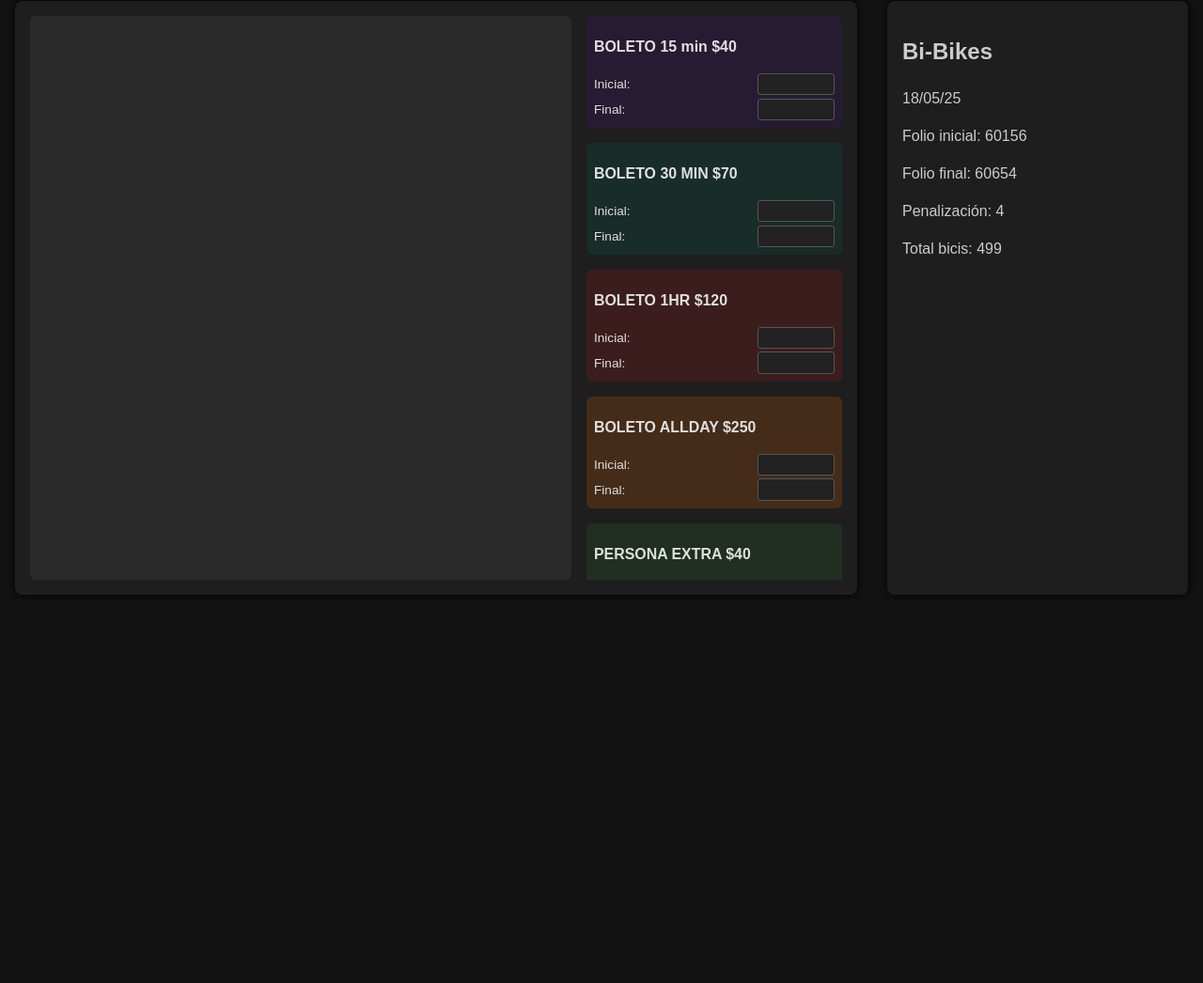
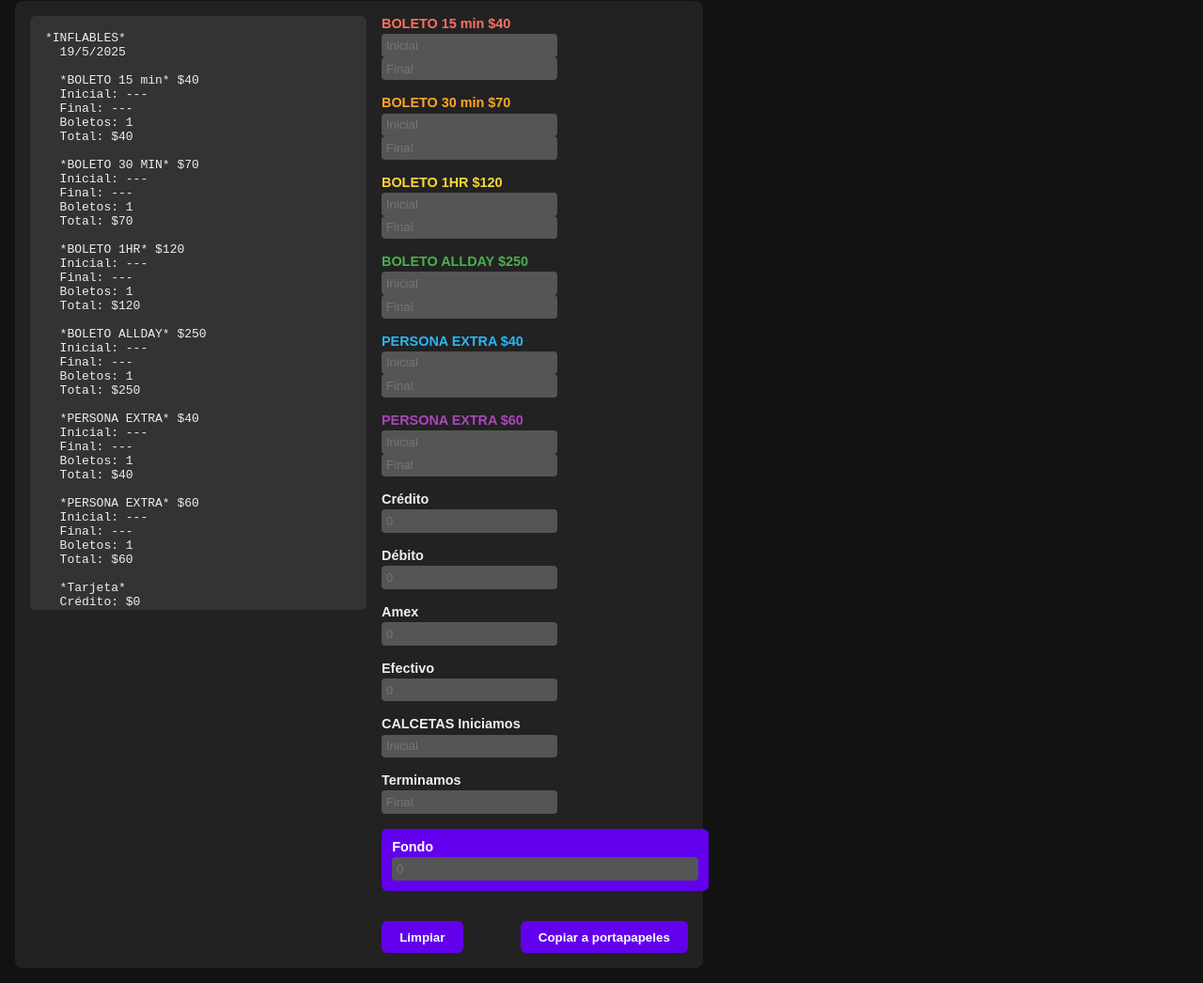
Before and after one commit to JonBuluc/cortePB, a plain HTML site: page index.html in a window 1280 px wide. Shown: the part 68-1114 px from the top of the page at 94% size. Before the commit the page ends 800 px from the top, so only its background shows below. Drawn offline with Linux system fonts and the light colour scheme.

Commit message:
Agrega lógica completa para menú Inflables/Bicis, cálculo dinámico, copiado al portapapeles y limpieza de formularios

```diff
--- a/index.html
+++ b/index.html
@@ -9,89 +9,130 @@
 <body>
   <header>
     <h1>Corte PB</h1>
-    <div id="inputFondoContainer">
-      <label for="inputFondo"><strong>Fondo: $</strong></label>
-      <input type="number" id="inputFondo" min="0" value="0" />
-    </div>
+    <nav>
+      <button id="btnMostrarInflables" class="active">Inflables</button>
+      <button id="btnMostrarBicis">Bicis</button>
+    </nav>
   </header>
 
   <main>
-    <section id="izquierda">
-      <article id="textoPlano" class="texto-plano"></article>
+    <!-- Inflables -->
+    <section id="seccionInflables" class="seccionActiva">
+      <div class="contenido">
+        <div class="texto-plano" id="textoPlanoInflables" aria-label="Resumen inflables"></div>
 
-      <form id="formularios">
-        <!-- Inflables -->
-        <div class="tipo-boleto boleto15">
-          <h3>BOLETO 15 min $40</h3>
-          <label>Inicial: <input type="number" id="boleto15Inicial" min="0" /></label>
-          <label>Final: <input type="number" id="boleto15Final" min="0" /></label>
+        <form id="formInflables">
+          <!-- Boletos -->
+          <div class="grupo-inputs boleto boleto15">
+            <label>BOLETO 15 min $40</label>
+            <input type="number" id="boleto15Inicial" placeholder="Inicial" min="0" />
+            <input type="number" id="boleto15Final" placeholder="Final" min="0" />
           </div>
 
-        <div class="tipo-boleto boleto30">
-          <h3>BOLETO 30 MIN $70</h3>
-          <label>Inicial: <input type="number" id="boleto30Inicial" min="0" /></label>
-          <label>Final: <input type="number" id="boleto30Final" min="0" /></label>
+          <div class="grupo-inputs boleto boleto30">
+            <label>BOLETO 30 min $70</label>
+            <input type="number" id="boleto30Inicial" placeholder="Inicial" min="0" />
+            <input type="number" id="boleto30Final" placeholder="Final" min="0" />
           </div>
 
-        <div class="tipo-boleto boleto1hr">
-          <h3>BOLETO 1HR $120</h3>
-          <label>Inicial: <input type="number" id="boleto1hrInicial" min="0" /></label>
-          <label>Final: <input type="number" id="boleto1hrFinal" min="0" /></label>
+          <div class="grupo-inputs boleto boleto1hr">
+            <label>BOLETO 1HR $120</label>
+            <input type="number" id="boleto1hrInicial" placeholder="Inicial" min="0" />
+            <input type="number" id="boleto1hrFinal" placeholder="Final" min="0" />
           </div>
 
-        <div class="tipo-boleto boletoAllDay">
-          <h3>BOLETO ALLDAY $250</h3>
-          <label>Inicial: <input type="number" id="boletoAllDayInicial" min="0" /></label>
-          <label>Final: <input type="number" id="boletoAllDayFinal" min="0" /></label>
+          <div class="grupo-inputs boleto boletoAllDay">
+            <label>BOLETO ALLDAY $250</label>
+            <input type="number" id="boletoAllDayInicial" placeholder="Inicial" min="0" />
+            <input type="number" id="boletoAllDayFinal" placeholder="Final" min="0" />
           </div>
 
-        <div class="tipo-boleto personaExtra40">
-          <h3>PERSONA EXTRA $40</h3>
-          <label>Inicial: <input type="number" id="personaExtra40Inicial" min="0" /></label>
-          <label>Final: <input type="number" id="personaExtra40Final" min="0" /></label>
+          <div class="grupo-inputs boleto personaExtra40">
+            <label>PERSONA EXTRA $40</label>
+            <input type="number" id="personaExtra40Inicial" placeholder="Inicial" min="0" />
+            <input type="number" id="personaExtra40Final" placeholder="Final" min="0" />
           </div>
 
-        <div class="tipo-boleto personaExtra60">
-          <h3>PERSONA EXTRA $60</h3>
-          <label>Inicial: <input type="number" id="personaExtra60Inicial" min="0" /></label>
-          <label>Final: <input type="number" id="personaExtra60Final" min="0" /></label>
+          <div class="grupo-inputs boleto personaExtra60">
+            <label>PERSONA EXTRA $60</label>
+            <input type="number" id="personaExtra60Inicial" placeholder="Inicial" min="0" />
+            <input type="number" id="personaExtra60Final" placeholder="Final" min="0" />
           </div>
 
-        <!-- Tarjeta y efectivo -->
-        <div class="tipo-boleto tarjeta">
-          <h3>Tarjeta</h3>
-          <label>Crédito: <input type="number" id="tarjetaCredito" min="0" /></label>
-          <label>Débito: <input type="number" id="tarjetaDebito" min="0" /></label>
-          <label>Amex: <input type="number" id="tarjetaAmex" min="0" /></label>
+          <!-- Tarjetas y efectivo -->
+          <div class="grupo-inputs tarjeta">
+            <label>Crédito</label>
+            <input type="number" id="tarjetaCredito" placeholder="0" min="0" />
           </div>
-
-        <div class="tipo-boleto efectivo">
-          <label>Efectivo: <input type="number" id="efectivoTotal" min="0" /></label>
+          <div class="grupo-inputs tarjeta">
+            <label>Débito</label>
+            <input type="number" id="tarjetaDebito" placeholder="0" min="0" />
+          </div>
+          <div class="grupo-inputs tarjeta">
+            <label>Amex</label>
+            <input type="number" id="tarjetaAmex" placeholder="0" min="0" />
+          </div>
+          <div class="grupo-inputs tarjeta">
+            <label>Efectivo</label>
+            <input type="number" id="efectivoTotal" placeholder="0" min="0" />
           </div>
 
           <!-- Calcetas -->
-        <div class="tipo-boleto calcetas">
-          <h3>CALCETAS</h3>
-          <label>Iniciamos: <input type="number" id="calcetasInicial" min="0" /></label>
-          <label>Terminamos: <input type="number" id="calcetasTerminamos" min="0" /></label>
-          <p>Vendidas: <span id="calcetasVendidas">0</span></p>
-          <p>Total: <span id="calcetasTotal">$0</span></p>
+          <div class="grupo-inputs calcetas">
+            <label>CALCETAS Iniciamos</label>
+            <input type="number" id="calcetasInicial" placeholder="Inicial" min="0" />
+          </div>
+          <div class="grupo-inputs calcetas">
+            <label>Terminamos</label>
+            <input type="number" id="calcetasTerminamos" placeholder="Final" min="0" />
+          </div>
+
+          <!-- Fondo -->
+          <div class="grupo-inputs fondo">
+            <label>Fondo</label>
+            <input type="number" id="inputFondo" placeholder="0" min="0" />
           </div>
 
           <div class="botones">
-          <button type="button" id="btnLimpiar">Limpiar datos</button>
-          <button type="button" id="btnCopiar">Copiar a portapapeles</button>
+            <button type="button" id="btnLimpiarInflables">Limpiar</button>
+            <button type="button" id="btnCopiarInflables">Copiar a portapapeles</button>
           </div>
         </form>
+      </div>
     </section>
 
-    <section id="derecha">
-      <h2>Bi-Bikes</h2>
+    <!-- Bicis -->
+    <section id="seccionBicis" class="seccionOculta">
+      <div class="contenido">
+        <div class="texto-plano" id="textoPlanoBicis" aria-label="Resumen bicis"></div>
+
+        <form id="formBicis">
+          <label><strong>Bi-Bikes</strong></label>
           <p>18/05/25</p>
-      <p>Folio inicial: 60156</p>
-      <p>Folio final: 60654</p>
-      <p>Penalización: 4</p>
-      <p>Total bicis: 499</p>
+
+          <div class="grupo-inputs bici">
+            <label>Folio inicial</label>
+            <input type="number" id="biciFolioInicial" placeholder="Inicial" min="0" />
+          </div>
+          <div class="grupo-inputs bici">
+            <label>Folio final</label>
+            <input type="number" id="biciFolioFinal" placeholder="Final" min="0" />
+          </div>
+          <div class="grupo-inputs bici">
+            <label>Penalización</label>
+            <input type="number" id="biciPenalizacion" placeholder="Penalización" min="0" />
+          </div>
+          <div class="grupo-inputs bici">
+            <label>Total bicis</label>
+            <input type="number" id="biciTotal" placeholder="Total" min="0" />
+          </div>
+
+          <div class="botones">
+            <button type="button" id="btnLimpiarBicis">Limpiar</button>
+            <button type="button" id="btnCopiarBicis">Copiar a portapapeles</button>
+          </div>
+        </form>
+      </div>
     </section>
   </main>
 
--- a/styles.css
+++ b/styles.css
@@ -1,150 +1,166 @@
+/* styles.css */
+
 body {
+  background-color: #121212;
+  color: #eee;
+  font-family: Arial, sans-serif;
   margin: 0;
-  font-family: Arial, sans-serif;
-  background-color: #121212;
-  color: #e0e0e0;
   padding: 1rem;
+  display: flex;
+  flex-direction: column;
+  min-height: 100vh;
 }
 
 header {
   display: flex;
+  align-items: center;
   justify-content: space-between;
-  align-items: center;
   margin-bottom: 1rem;
 }
 
-header h1 {
+h1 {
   margin: 0;
+}
+
+nav button {
+  background: #333;
+  border: none;
+  color: #eee;
+  padding: 0.5rem 1rem;
+  margin-left: 0.5rem;
+  cursor: pointer;
+  border-radius: 4px;
   font-weight: bold;
 }
 
-#inputFondoContainer {
-  display: flex;
-  align-items: center;
-}
-
-#inputFondo {
-  width: 80px;
-  margin-left: 0.5rem;
-  background-color: #222;
-  border: 1px solid #555;
-  color: #eee;
-  padding: 0.2rem 0.4rem;
-  border-radius: 3px;
+nav button.active {
+  background: #6200ee;
+  color: white;
 }
 
 main {
   display: flex;
   gap: 2rem;
+  flex-wrap: wrap;
 }
 
-#izquierda, #derecha {
-  background-color: #1e1e1e;
+.seccionActiva {
+  display: flex;
+  flex: 1 1 45%;
+  gap: 1rem;
+  background: #222;
   padding: 1rem;
   border-radius: 8px;
-  box-shadow: 0 0 8px #000;
+  min-width: 300px;
+  max-width: 700px;
+  flex-direction: column;
 }
 
-#izquierda {
-  flex: 3;
+.seccionOculta {
+  display: none;
+}
+
+.contenido {
   display: flex;
   gap: 1rem;
+  flex-direction: row;
+  justify-content: space-between;
 }
 
+/* Texto plano lado izquierdo */
 .texto-plano {
-  flex: 2;
+  background: #333;
+  color: #eee;
+  font-family: monospace;
   white-space: pre-wrap;
-  background-color: #2a2a2a;
   padding: 1rem;
   border-radius: 6px;
-  overflow-y: auto;
-  max-height: 600px;
-  font-family: monospace;
-  font-size: 0.9rem;
-}
-
-#formularios {
-  flex: 1;
-  display: flex;
-  flex-direction: column;
-  gap: 1rem;
+  flex: 1 1 45%;
   overflow-y: auto;
   max-height: 600px;
 }
 
-.tipo-boleto {
-  background-color: #282828;
-  border-radius: 6px;
-  padding: 0.5rem;
-  font-size: 0.85rem;
+/* Form lado derecho */
+form {
+  flex: 1 1 45%;
+  display: flex;
+  flex-wrap: wrap;
+  gap: 0.5rem 1rem;
+  align-content: flex-start;
+}
+
+.grupo-inputs {
   display: flex;
   flex-direction: column;
-  gap: 0.2rem;
+  margin-bottom: 0.5rem;
+  min-width: 120px;
 }
 
-.tipo-boleto label {
+.grupo-inputs label {
+  font-weight: bold;
+  margin-bottom: 0.2rem;
+  font-size: 0.9rem;
+}
+
+.grupo-inputs input[type="number"] {
+  padding: 0.3rem;
+  border-radius: 4px;
+  border: none;
+  background: #555;
+  color: white;
+}
+
+.grupo-inputs.fondo {
+  background-color: #6200ee;
+  padding: 0.7rem;
+  border-radius: 6px;
+  color: white;
+  min-width: 100%;
+}
+
+.boleto15 label { color: #ff6f61; }
+.boleto30 label { color: #ffa726; }
+.boleto1hr label { color: #fdd835; }
+.boletoAllDay label { color: #4caf50; }
+.personaExtra40 label { color: #29b6f6; }
+.personaExtra60 label { color: #ab47bc; }
+
+.botones {
+  width: 100%;
+  margin-top: 1rem;
   display: flex;
   justify-content: space-between;
-  align-items: center;
 }
 
-.tipo-boleto input[type="number"] {
-  width: 70px;
-  background-color: #222;
-  border: 1px solid #555;
-  color: #eee;
-  border-radius: 3px;
-  padding: 0.2rem 0.3rem;
-  text-align: right;
+.botones button {
+  cursor: pointer;
+  border-radius: 6px;
+  border: none;
+  padding: 0.6rem 1.2rem;
+  font-weight: bold;
+  background-color: #6200ee;
+  color: white;
+  transition: background-color 0.3s ease;
 }
 
-.boleto15 { background-color: #4a148c30; }
-.boleto30 { background-color: #00695c30; }
-.boleto1hr { background-color: #b71c1c30; }
-.boletoAllDay { background-color: #ef6c0030; }
-.personaExtra40 { background-color: #2e7d3230; }
-.personaExtra60 { background-color: #4a148c30; }
-
-.tarjeta, .efectivo {
-  background-color: #3a3a3a;
-  padding: 0.5rem;
-  border-radius: 6px;
+.botones button:hover {
+  background-color: #3700b3;
 }
 
-.calcetas {
-  background-color: #1b5e2030;
-  padding: 0.5rem;
-  border-radius: 6px;
+/* Bicis estilos */
+
+.seccionActiva #formBicis .grupo-inputs {
+  min-width: 140px;
 }
 
-.calcetas p {
-  margin: 0.2rem 0;
+.seccionActiva #formBicis label {
+  font-weight: normal;
+  font-size: 1rem;
+  margin-bottom: 0.1rem;
 }
 
-.botones {
-  display: flex;
-  justify-content: space-between;
-  gap: 1rem;
+.seccionActiva #formBicis p {
+  font-weight: bold;
+  margin-top: 0;
+  margin-bottom: 1rem;
 }
-
-button {
-  background-color: #333;
-  color: #eee;
-  border: none;
-  padding: 0.5rem 1rem;
-  border-radius: 4px;
-  cursor: pointer;
-  font-weight: bold;
-  transition: background-color 0.2s;
-}
-
-button:hover {
-  background-color: #555;
-}
-
-#derecha {
-  flex: 1;
-  font-size: 1rem;
-  line-height: 1.5;
-  color: #ccc;
-}
```
Lines whose indentation alone changed are shown as unchanged.
